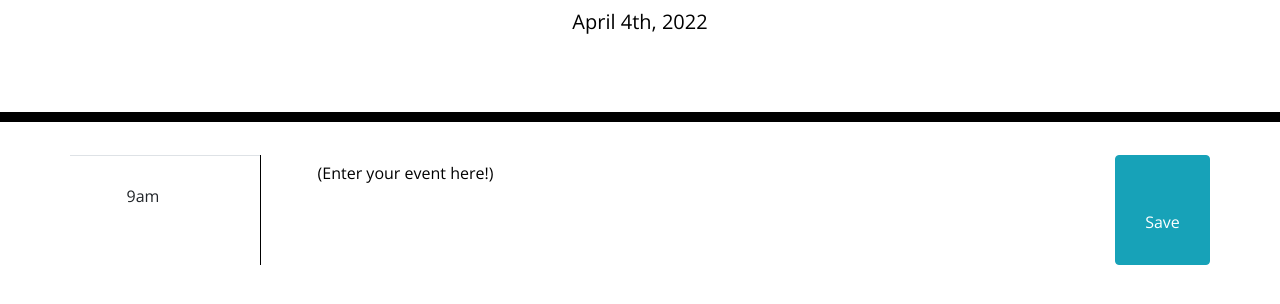
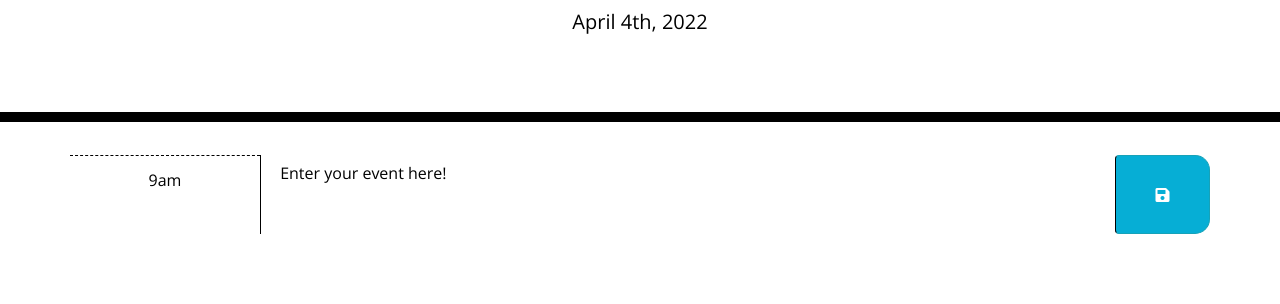
Before and after one commit to axdot/plan-your-day, a plain HTML site: page index.html in a window 1280 px wide. Shown: the part 182-486 px from the top of the page. Drawn offline with nearby package versions, Linux system fonts and the light colour scheme.

Commit message:
added font awesome icon

```diff
--- a/index.html
+++ b/index.html
@@ -19,17 +19,13 @@
     </header>
     <div class="container">
       <!-- Timeblocks go here -->
-      <div class="row">
-        <p class="col-2 pt-3 .bg-light border-top">
-          9am
-        </p>
-        <textarea id="event" class="col-9 .bg-secondary">
-          (Enter your event here!)
-        </textarea>
-        <button type="button" class="btn btn-info col-1">
-          Save
-        </button>
+      <div class="row time-block">
+        <p class="col-2 pt-3 hour"> 9am </p>
+        <textarea id="event" class="col-9 description"> Enter your event here! </textarea>
+        <button type="button" class="btn btn-info col-1 saveBtn fas fa-save"></button>
       </div>
+
+
     </div>
 
     <script src="https://code.jquery.com/jquery-3.4.1.min.js"></script>
```
